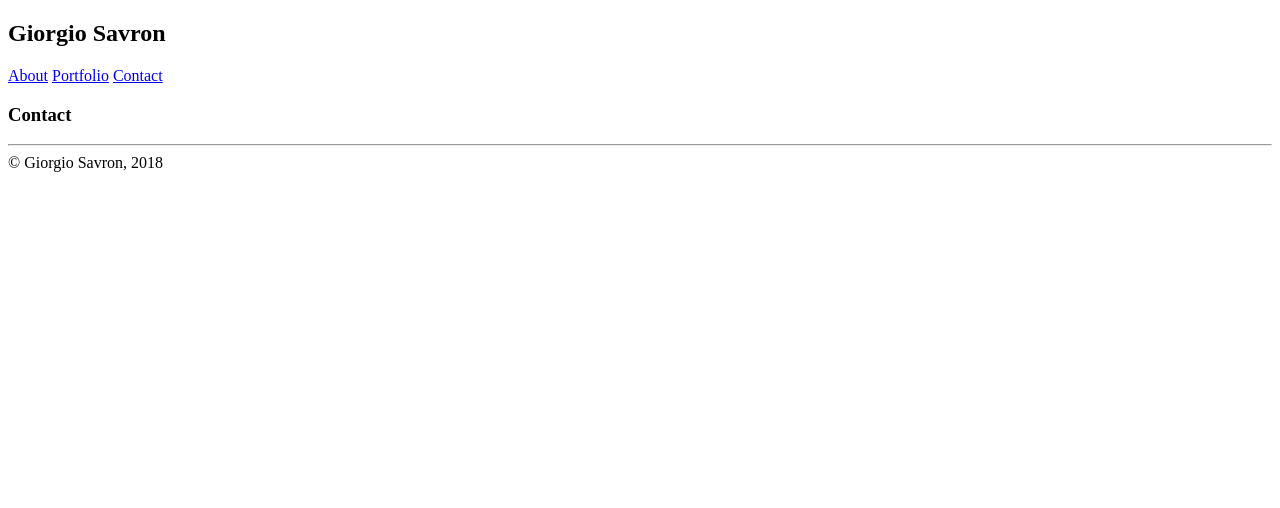
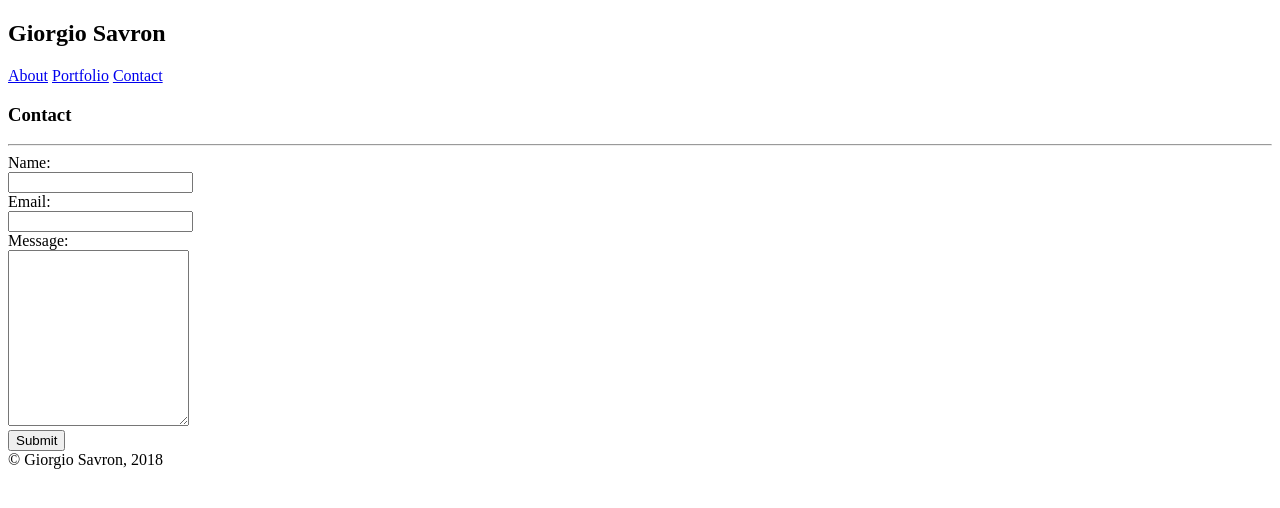
Before and after one commit to gsavr/Basic-Portfolio, a plain HTML site: page contact.html in a window 1280 px wide. Drawn offline with Linux system fonts and the light colour scheme.

Commit message:
Contact.html completed

```diff
--- a/contact.html
+++ b/contact.html
@@ -26,6 +26,21 @@
 
         <hr>
 
+        <form>
+            Name:
+                <br>
+            <input type="text" name="name">
+                <br>
+            Email:
+                <br>
+            <input type="email" name="email">
+                <br>
+            Message:
+                 <br>
+            <textarea id="message" name="message" style="height:170px"></textarea>
+                 <br>
+            <input type="submit" value="Submit">
+        </form>
 
 
     <div class="footer">
```
